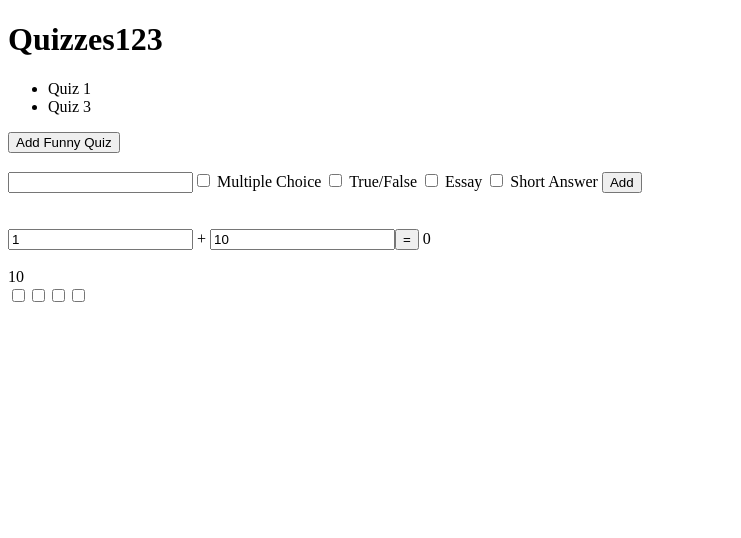
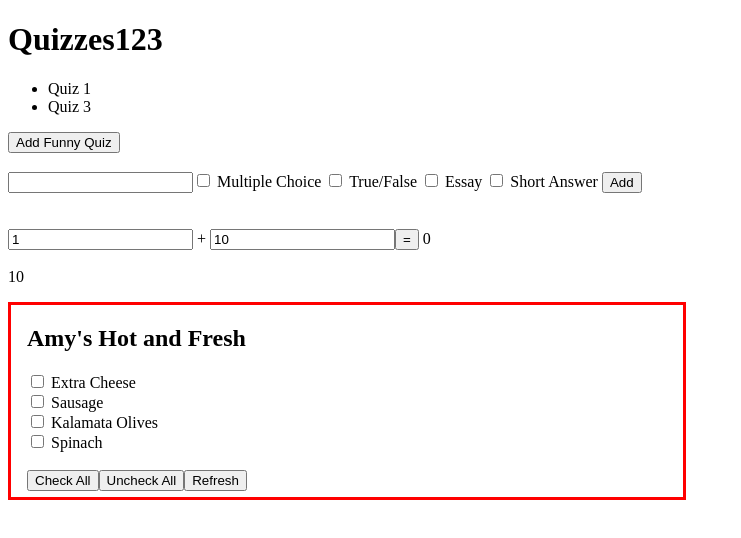
Before and after one commit to 2018-spring-mjs-th/week-two-a, an Angular app: page / in a window 1280 px wide. Shown: the top 538 px of the page, without its empty margins (0-741 px from the left). Built offline with nearby package versions, Linux system fonts and the light colour scheme.

Commit message:
messing with css and if statements, not working well
I don't remember css well. Bummer.

```diff
--- a/src/app/aknapp-pizza-toppings/aknapp-pizza-toppings.component.css
+++ b/src/app/aknapp-pizza-toppings/aknapp-pizza-toppings.component.css
@@ -0,0 +1,6 @@
+p {
+    height: 10em;
+    width: 40em;
+    border: .2em solid red;
+    padding: 0 1em 2em;
+}
--- a/src/app/aknapp-pizza-toppings/aknapp-pizza-toppings.component.html
+++ b/src/app/aknapp-pizza-toppings/aknapp-pizza-toppings.component.html
@@ -1,8 +1,19 @@
+<p>
+  <span><h2>Amy's Hot and Fresh</h2></span>
+
 <span *ngFor = 'let pt of toppingTypes'>
   <label>
     <input type="checkbox" [(ngModel)]='pt.checked' />
 
+    {{ pt.name }}
+    <br />
   </label>
-
+</span>
+<span>
+  <br />
+  <button type="button" (click)="checkAll()">Check All</button>
+  <button type="button" (click)="checkNone()">Uncheck All</button>
+  <button type="button" (click)="refresh()">Refresh</button> {{toppingChoices}}
 
 </span>
+</p>
--- a/src/app/aknapp-pizza-toppings/aknapp-pizza-toppings.component.ts
+++ b/src/app/aknapp-pizza-toppings/aknapp-pizza-toppings.component.ts
@@ -4,7 +4,6 @@ import { PizzaToppingsService } from '../pizza-toppings.service';
 interface toppingType {
   name: string;
   checked: boolean;
-  iLoveStatement: string;
 }
 
 @Component({
@@ -20,24 +19,27 @@ export class AknappPizzaToppingsComponent implements OnInit {
 
   ngOnInit() {
     this.toppingTypes = this.ptService.getAvailablePizzaToppings()
-    .map(x => ({ name: x, checked: false, iLoveStatement: "" }));
+    .map(x => ({ name: x, checked: false }));
   }
 
   public checkAll() {
     this.toppingTypes = this.ptService.getAvailablePizzaToppings()
-    .map(x => ({ name: x, checked: true, iLoveStatement: "" }));
+    .map(x => ({ name: x, checked: true }));
   }
 
   public checkNone() {
     this.toppingTypes = this.ptService.getAvailablePizzaToppings()
-    .map(x => ({ name: x, checked: false, iLoveStatement: "" }));
+    .map(x => ({ name: x, checked: false }));
   }
 
   public refresh() {
-    this.toppingChoices = this.toppingTypes
+
+    this.toppingChoices = "I love "
+    this.toppingChoices += this.toppingTypes
     .filter(x => x.checked)
     .map(x => x.name)
     .join(', ');
+    this.toppingChoices += "!!!"
 
   }
 
```
